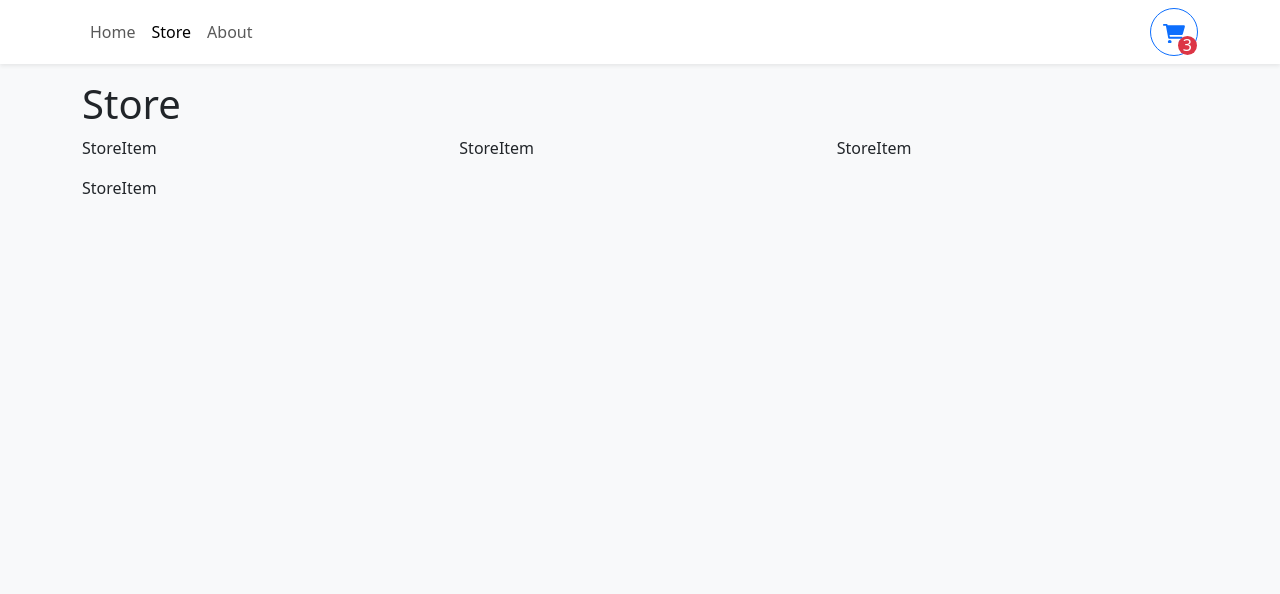
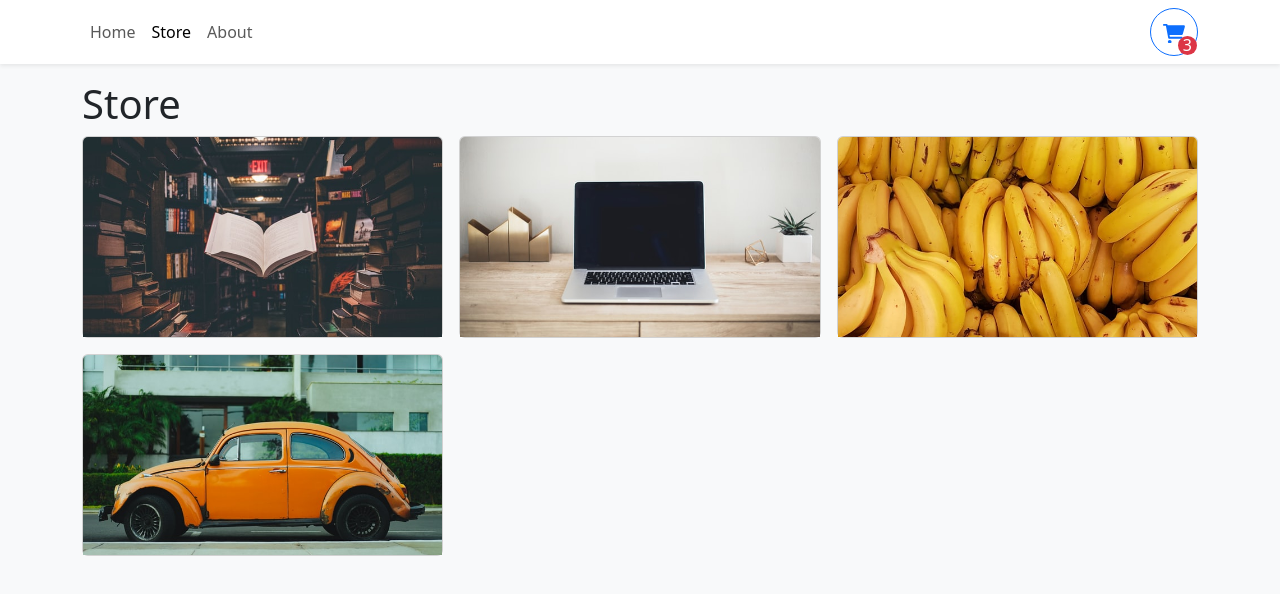
Before and after one commit to Vahe-Sevachyan/shopping-store-rjs, a React (Vite) app: page /store in a window 1280 px wide. Shown: the top 594 px of the page. Built offline with nearby package versions, Linux system fonts and the light colour scheme.

Commit message:
updated storeItem component

```diff
--- a/src/Components/StoreItem.tsx
+++ b/src/Components/StoreItem.tsx
@@ -1,3 +1,4 @@
+import { Card } from "react-bootstrap";
 type StoreItemProps = {
   id: number;
   name: string;
@@ -6,5 +7,14 @@ type StoreItemProps = {
 };
 
 export function StoreItem({ id, name, price, imgUrl }: StoreItemProps) {
-  return <div>StoreItem</div>;
+  return (
+    <Card>
+      <Card.Img
+        variant="top"
+        src={imgUrl}
+        height="200px"
+        style={{ objectFit: "cover" }}
+      />
+    </Card>
+  );
 }
```
